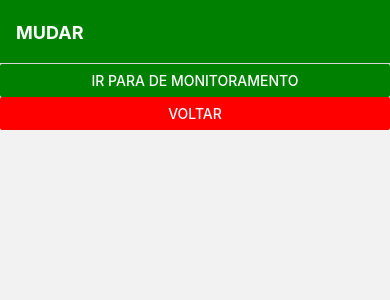
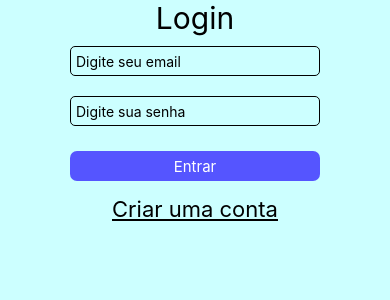
Before and after one commit to Edsondomingos/monitoramento-de-nobreak, a React Native app: screen /Login in a window 390 px wide. Shown: the top 300 px of the page. Built offline with nearby package versions, Linux system fonts and the light colour scheme.

Commit message:
olhadinhas

```diff
--- a/App.js
+++ b/App.js
@@ -6,10 +6,10 @@ import { NavigationContainer } from '@react-navigation/native';
 import Login from './src/components/Login';
 import Monitoramento from './src/components/Monitoramento';
 import Mudar from './src/components/Mudar';
-import Cadastro from './src/components/EditarPerfil';
+import Cadastro from './src/components/Login';
 
 export default function App() {
   return (
-      <Tela_escolha />
+      <Cadastro />
   )
 }
--- a/src/components/Login.js
+++ b/src/components/Login.js
@@ -29,6 +29,7 @@ export default function Login(props){
 const styles = StyleSheet.create({
     container:{
         flex: 1,
+        backgroundColor: '#ccffff'
     },
     titulo:{
         fontSize: 30,
@@ -61,6 +62,6 @@ const styles = StyleSheet.create({
     textoLink:{
         fontSize: 22,
         textDecorationLine: 'underline',
-        margin: 'auto',
+        marginHorizontal: 'auto',
     },
 })
```
Also changed, not shown: 1 other file (tests, documents, lock files or other folders).
